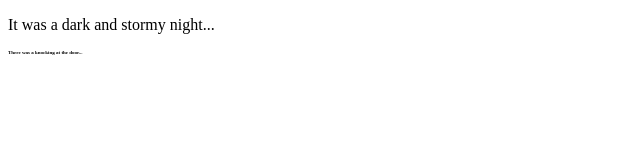
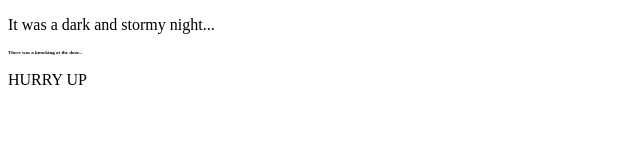
Before and after one commit to git-leslie/fireside-story, a plain HTML site: page index.html in a window 1280 px wide. Shown: the whole page, without its empty margins (0-640 px from the left). Drawn offline with Linux system fonts and the light colour scheme.

Commit message:
added hurry up text

```diff
--- a/index.html
+++ b/index.html
@@ -3,5 +3,6 @@
     <body>
       <p>It was a dark and stormy night...</p>
       <p style="font-size:5px"><b>There was a knocking at the door...</b></p>
+      <p>HURRY UP</p>
     </body>
   </html>
```
